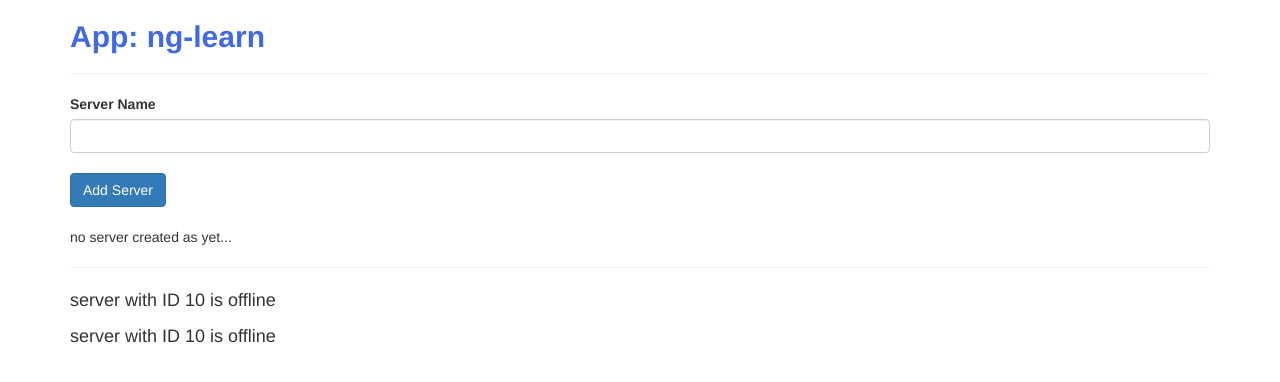
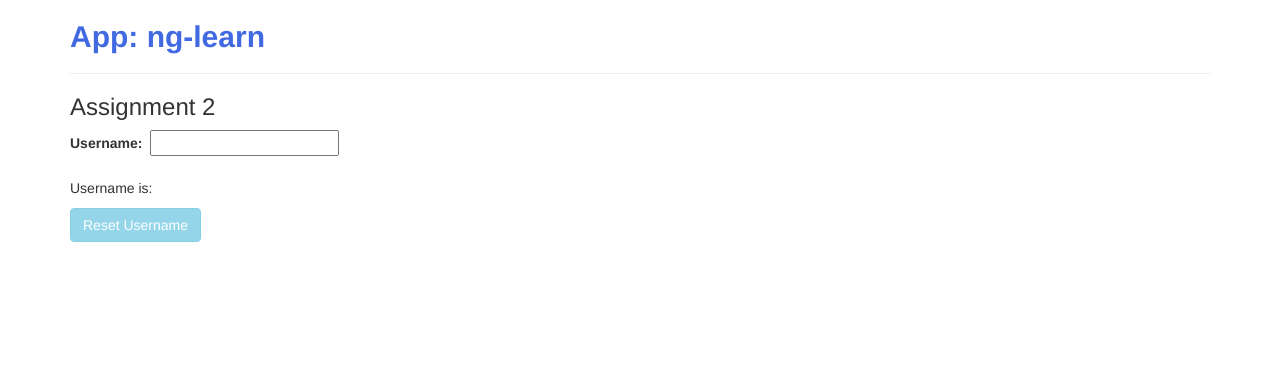
Before and after one commit to jaysen/ng-learn, an Angular app: page / in a window 1280 px wide. Shown: the top 382 px of the page. Built offline with nearby package versions, Linux system fonts and the light colour scheme.

Commit message:
Assignment 2 - binding,events

```diff
--- a/src/app/app.component.html
+++ b/src/app/app.component.html
@@ -3,14 +3,17 @@
     <div class="col-xs-12">
       <h2>App: {{ title }}</h2>
       <hr/>
-
-      <app-servers></app-servers>
+      <!-- <app-servers></app-servers> -->
 
       <!-- Assignment 1
       <app-warning-alert></app-warning-alert>
       <app-success-alert></app-success-alert>
       -->
 
+      <h3>Assignment 2</h3>
+      <app-assignment2></app-assignment2>
+
+
     </div>
   </div>
 </div>
--- a/src/app/app.module.ts
+++ b/src/app/app.module.ts
@@ -7,6 +7,7 @@ import { ServersComponent } from './servers/servers.component';
 import { FormsModule } from '@angular/forms';
 import { WarningAlertComponent } from './warning-alert/warning-alert.component';
 import { SuccessAlertComponent } from './success-alert/success-alert.component';
+import { Assignment2Component } from './assignment2/assignment2.component';
 
 @NgModule({
   declarations: [
@@ -14,7 +15,8 @@ import { SuccessAlertComponent } from './success-alert/success-alert.component';
     ServerComponent,
     ServersComponent,
     WarningAlertComponent,
-    SuccessAlertComponent
+    SuccessAlertComponent,
+    Assignment2Component
   ],
   imports: [
     BrowserModule,
--- /dev/null
+++ b/src/app/assignment2/assignment2.component.html
@@ -0,0 +1,12 @@
+<label for="userName">Username: &nbsp;</label>
+<input
+  type="text" name="" id=""
+  [(ngModel)]="userName"
+>
+<br><br>
+<p>Username is: {{ userName }}</p>
+
+<button class="btn btn-info"
+  [disabled]="userName == ''"
+  (click)="onResetUsername()"
+  >Reset Username</button>
--- /dev/null
+++ b/src/app/assignment2/assignment2.component.ts
@@ -0,0 +1,19 @@
+import { Component, OnInit } from '@angular/core';
+
+@Component({
+  selector: 'app-assignment2',
+  templateUrl: './assignment2.component.html',
+  styleUrls: ['./assignment2.component.css']
+})
+export class Assignment2Component implements OnInit {
+  userName = '';
+
+  constructor() {}
+
+  ngOnInit(): void {
+  }
+
+  onResetUsername() {
+    this.userName = '';
+  }
+}
```
Also changed, not shown: src/app/assignment2/assignment2.component.css (added), 1 other file (tests, documents, lock files or other folders).
